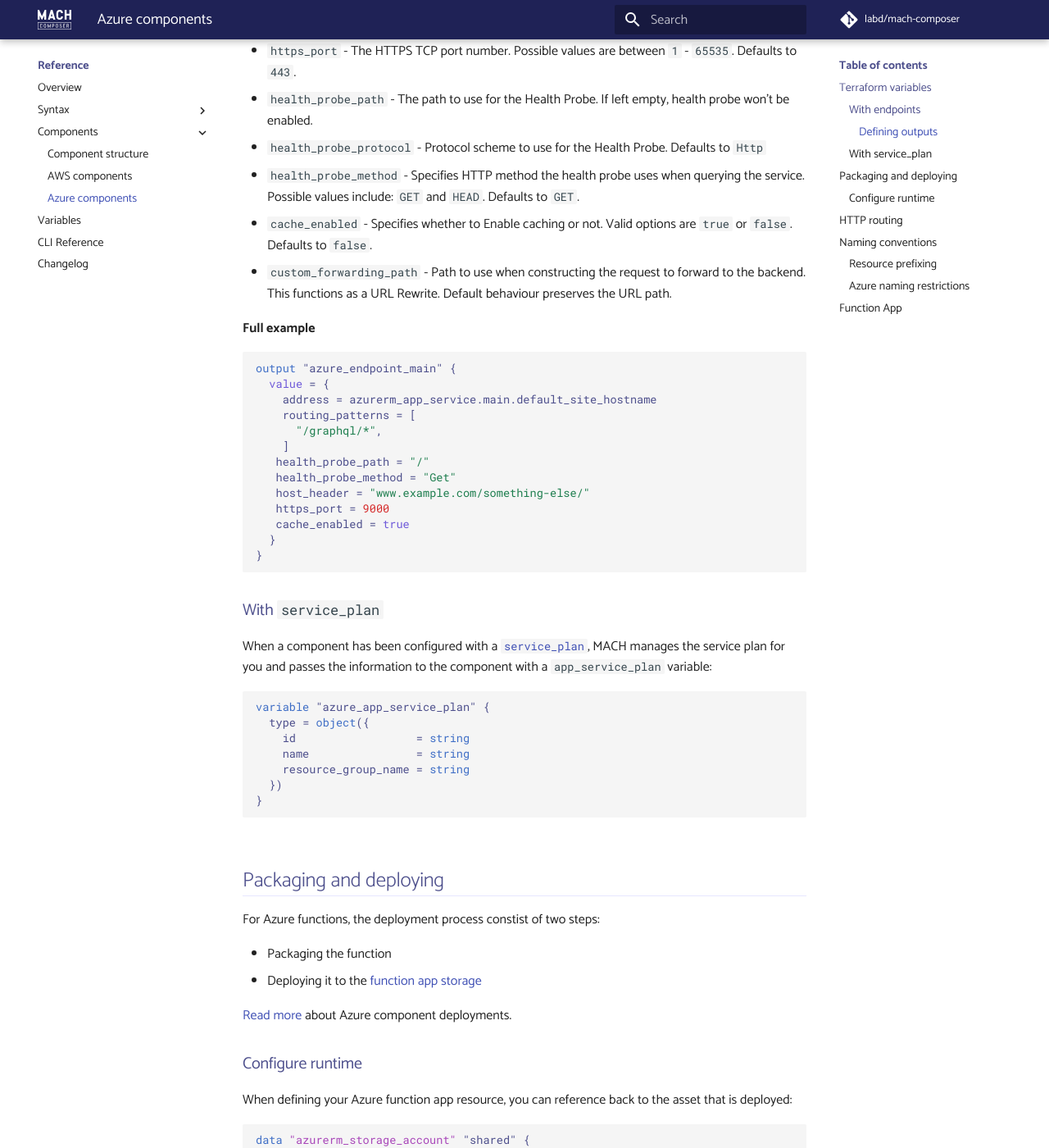
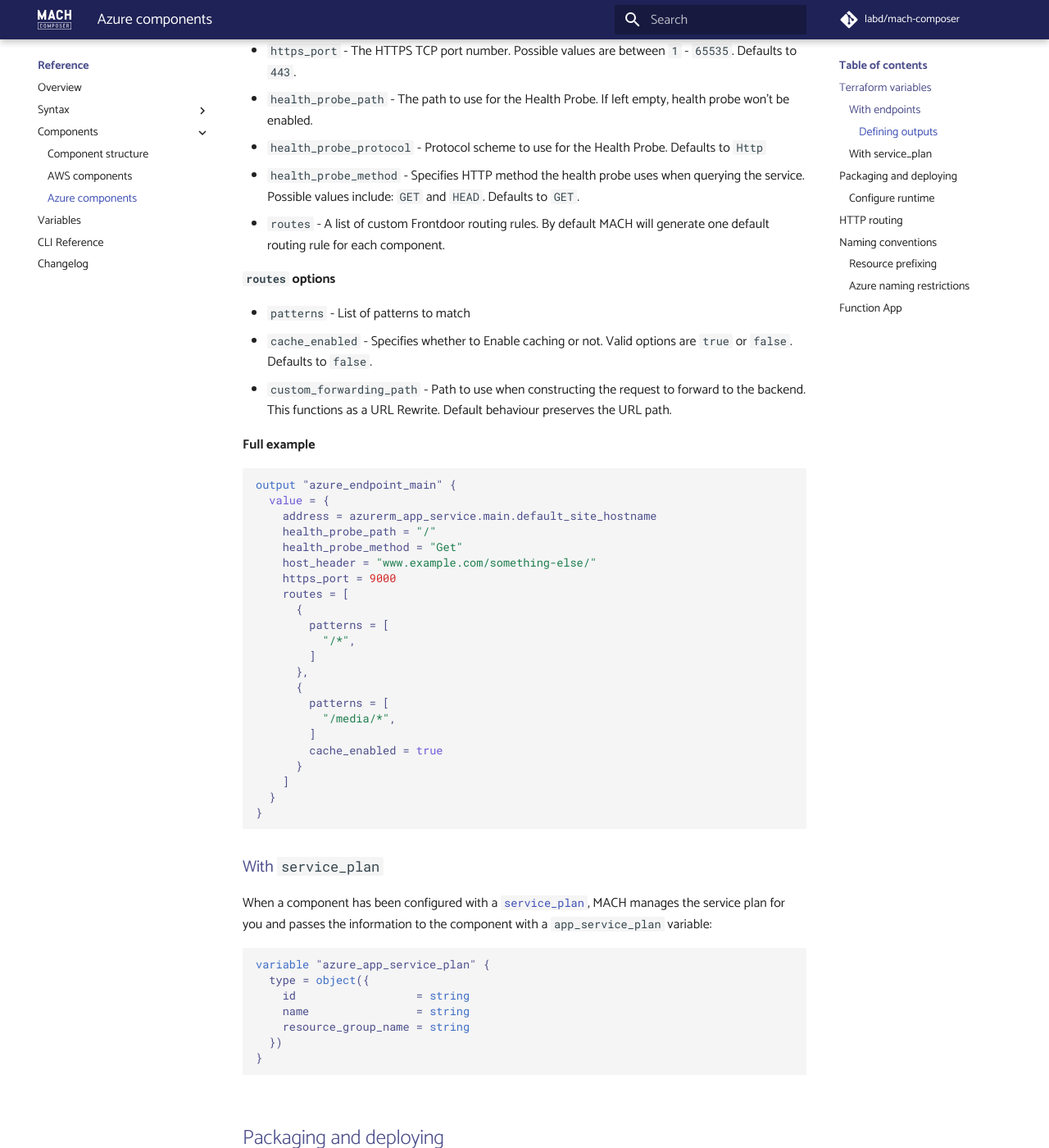
Before and after one commit to mach-composer/mach-composer-cli, an MkDocs documentation site: the page built from docs/src/reference/components/azure.md, in a window 1280 px wide and 1400 px high, scrolled down 2531 px. Shown: the whole window at 82% size. Built offline with MkDocs 1.6.1 and Material for MkDocs 9.7.7, drawn with Linux system fonts in a browser that asks for light colours; a script that is not in the unit is left out; comment, search, counter and statistics services are not loaded.

Commit message:
Add posibility to add multiple routing rules

````diff
--- a/docs/src/reference/components/azure.md
+++ b/docs/src/reference/components/azure.md
@@ -108,6 +108,11 @@ This output needs to have a name in the form of `azure_endpoint_<endpoint-name>`
 - `health_probe_path` - The path to use for the Health Probe. If left empty, health probe won't be enabled.
 - `health_probe_protocol` - Protocol scheme to use for the Health Probe. Defaults to `Http`
 - `health_probe_method` - Specifies HTTP method the health probe uses when querying the service. Possible values include: `GET` and `HEAD`. Defaults to `GET`.
+- `routes` - A list of custom Frontdoor routing rules. By default MACH will generate one default routing rule for each component.
+
+**`routes` options**
+
+- `patterns` - List of patterns to match
 - `cache_enabled` - Specifies whether to Enable caching or not. Valid options are `true` or `false`. Defaults to `false`.
 - `custom_forwarding_path` - Path to use when constructing the request to forward to the backend. This functions as a URL Rewrite. Default behaviour preserves the URL path.
 
@@ -117,14 +122,23 @@ This output needs to have a name in the form of `azure_endpoint_<endpoint-name>`
 output "azure_endpoint_main" {
   value = {
     address = azurerm_app_service.main.default_site_hostname
-    routing_patterns = [
-      "/graphql/*",
+    health_probe_path = "/"
+    health_probe_method = "Get"
+    host_header = "www.example.com/something-else/"
+    https_port = 9000
+    routes = [
+      {
+        patterns = [
+          "/*",
+        ]
+      },
+      {
+        patterns = [
+          "/media/*",
+        ]
+        cache_enabled = true
+      }
     ]
-   health_probe_path = "/"
-   health_probe_method = "Get"
-   host_header = "www.example.com/something-else/"
-   https_port = 9000
-   cache_enabled = true
   }
 }
 ```
````
Also changed, not shown: 4 other files.
